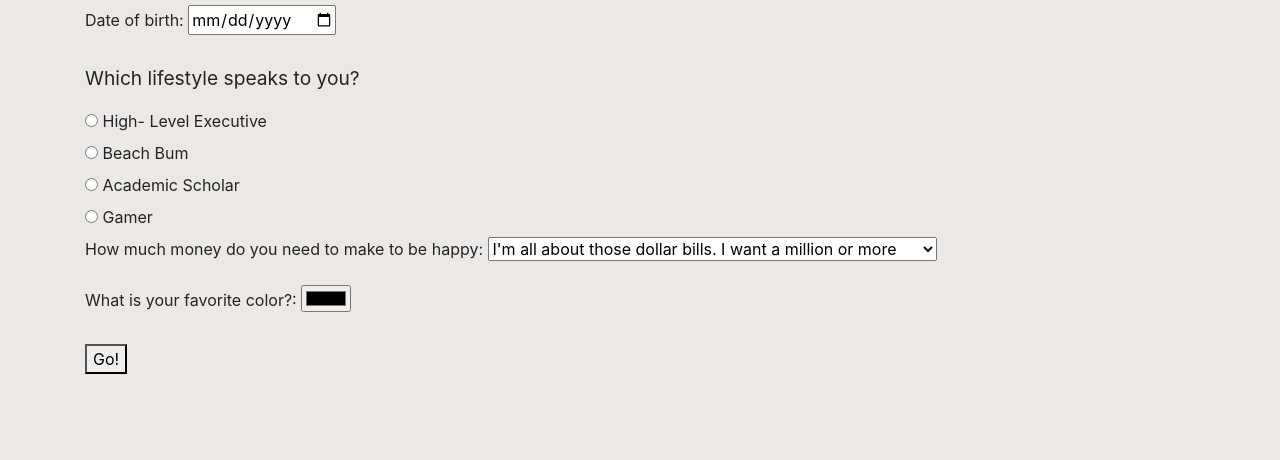
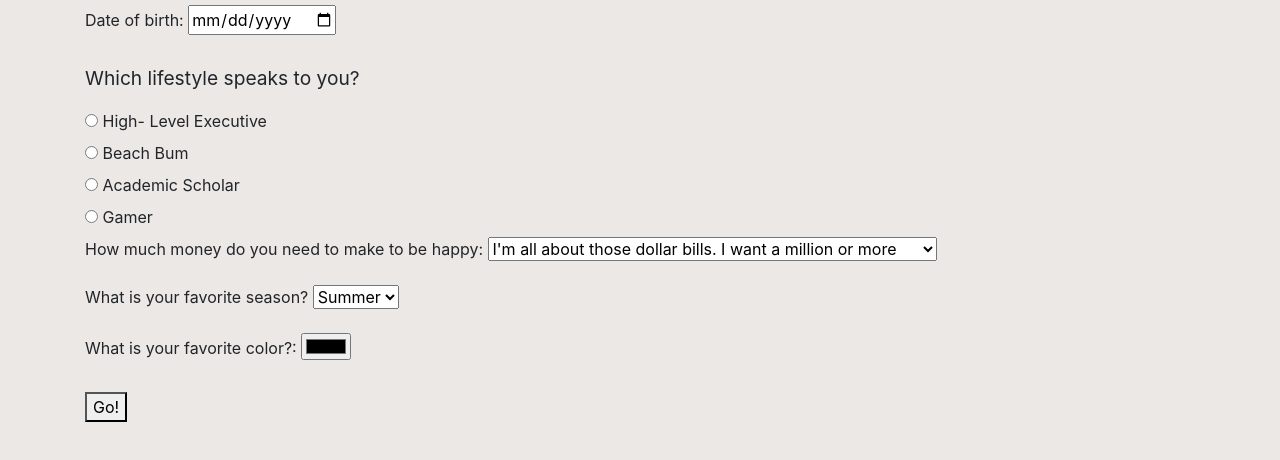
Before and after one commit to richellethorpe/Languages-project, a plain HTML site: page index.html in a window 1280 px wide. Shown: the part 324-784 px from the top of the page. Drawn offline with Linux system fonts and the light colour scheme.

```diff
--- a/index.html
+++ b/index.html
@@ -54,6 +54,15 @@
           </select>
           <br>
           <br>
+          What is your favorite season?
+          <select id="season">
+            <option>Summer</option>
+            <option>Fall</option>
+            <option>Winter</option>
+            <option>Spring</option>
+          </select>
+          <br>
+          <br>
           <label for="color">What is your favorite color?:</label>
           <input id="color" type="color">
           <br>
```
Also changed, not shown: 1 other file.
